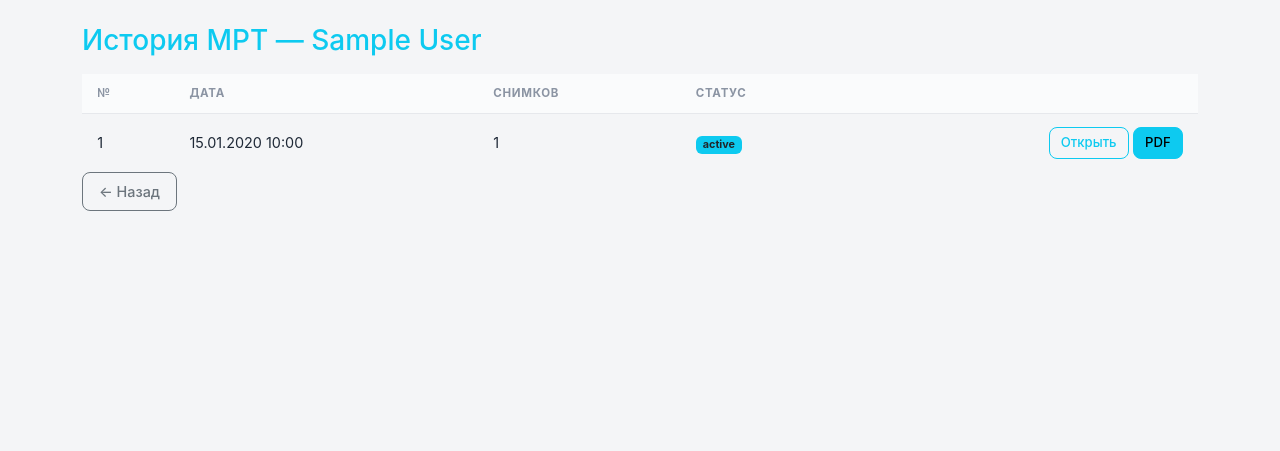
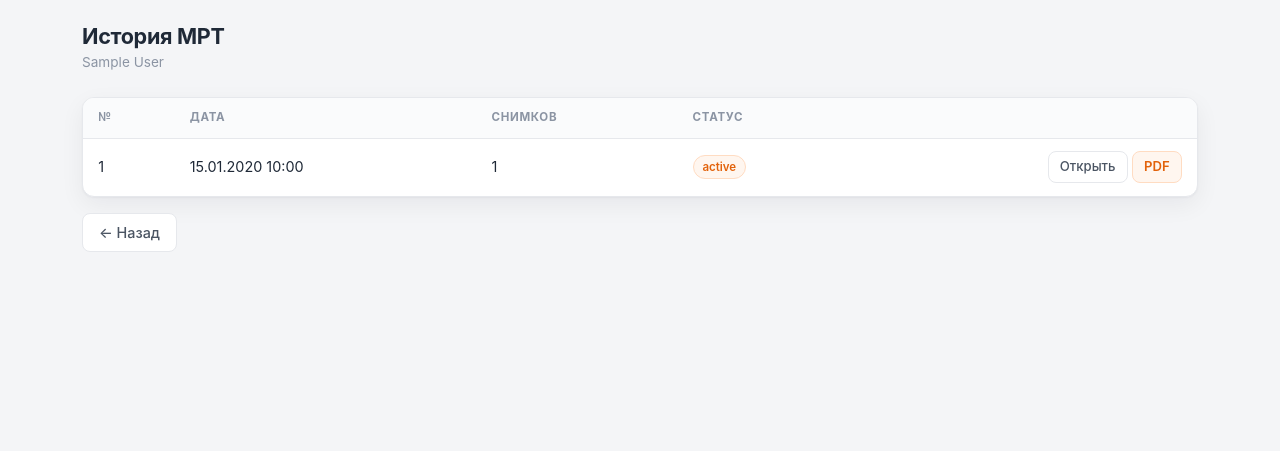
Before and after one commit to RMlisenok/NeuroScan, a Flask app: page /patient/1/history in a window 1280 px wide. Shown: the part 56-507 px from the top of the page. Run offline with Flask 3, Linux system fonts and the light colour scheme; a user stored in the database is signed in; tables that the repository leaves empty hold one stand-in row (values such as "Sample post").

Commit message:
Update history.html

```diff
--- a/templates/history.html
+++ b/templates/history.html
@@ -1,26 +1,37 @@
 {% extends "base.html" %}
 {% block content %}
-<h3 class="text-info mb-3">История МРТ — {{ patient.full_name }}</h3>
+<div class="ns-page-head">
+    <div>
+        <h1 class="ns-page-title">История МРТ</h1>
+        <div class="ns-page-sub">{{ patient.full_name }}</div>
+    </div>
+</div>
+
 {% if sessions %}
-<table class="table table-dark table-hover align-middle">
-    <thead><tr><th>№</th><th>Дата</th><th>Снимков</th><th>Статус</th><th></th></tr></thead>
+<div class="ns-table-wrap mb-3">
+    <table class="table">
+        <thead>
+            <tr><th>№</th><th>Дата</th><th>Снимков</th><th>Статус</th><th></th></tr>
+        </thead>
         <tbody>
         {% for s in sessions %}
         <tr>
             <td>{{ s.id }}</td>
             <td>{{ s.created_at.strftime('%d.%m.%Y %H:%M') }}</td>
             <td>{{ s.images.count() }}</td>
-        <td><span class="badge bg-info text-dark">{{ s.status }}</span></td>
+            <td><span class="ns-badge ns-badge-info">{{ s.status }}</span></td>
             <td class="text-end">
-            <a href="{{ url_for('mri_result', sid=s.id) }}" class="btn btn-sm btn-outline-info">Открыть</a>
-            <a href="{{ url_for('session_report', sid=s.id) }}" class="btn btn-sm btn-info">PDF</a>
+                <a href="{{ url_for('mri_result', sid=s.id) }}" class="btn btn-sm btn-ghost">Открыть</a>
+                <a href="{{ url_for('session_report', sid=s.id) }}" class="btn btn-sm btn-soft">PDF</a>
             </td>
         </tr>
         {% endfor %}
         </tbody>
     </table>
+</div>
 {% else %}
 <div class="alert alert-secondary">Нет исследований.</div>
 {% endif %}
-<a href="{{ url_for('patient_card', pid=patient.id) }}" class="btn btn-outline-secondary">← Назад</a>
+
+<a href="{{ url_for('patient_card', pid=patient.id) }}" class="btn btn-ghost">← Назад</a>
 {% endblock %}
```
Lines whose indentation alone changed are shown as unchanged.
